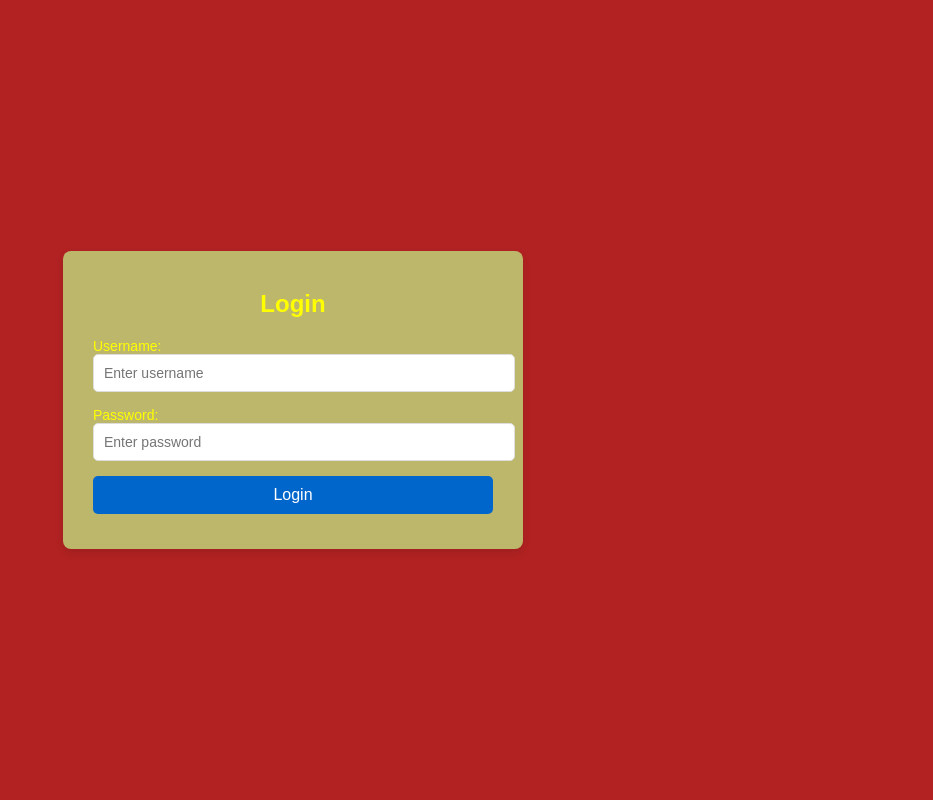
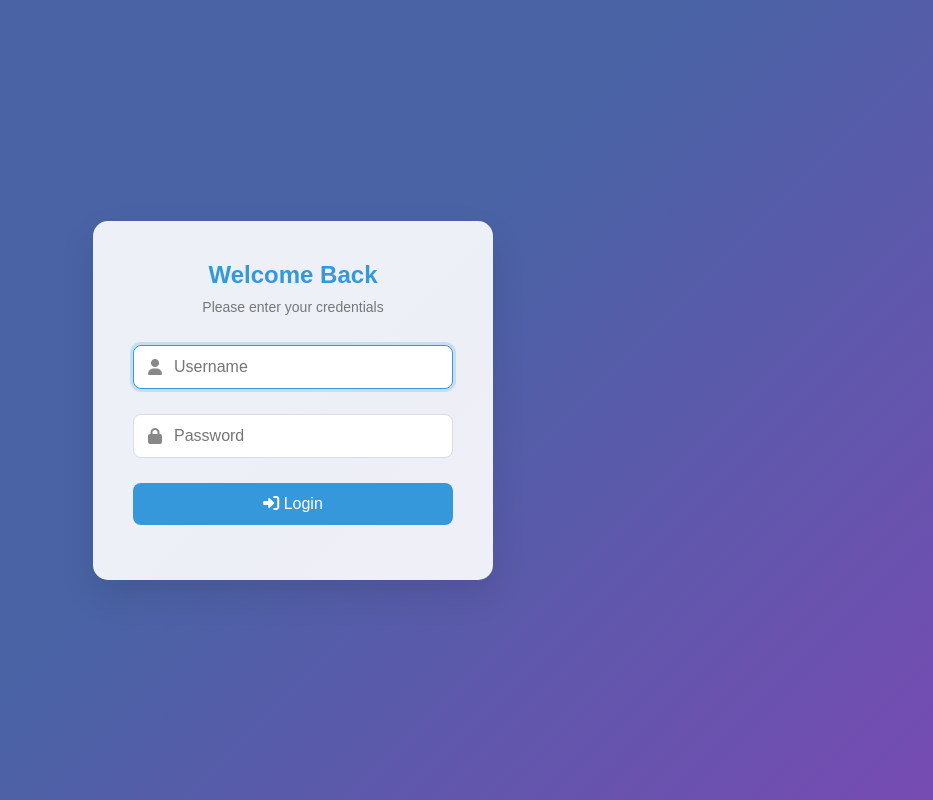
Before and after one commit to RokoBasili/PROIECT_SQL, a website: page proiect-db/main_menu.html in a window 1280 px wide. Shown: the whole page, without its empty margins (347-1280 px from the left). Drawn offline with Linux system fonts and the light colour scheme.

Commit message:
Update main_menu.html

```diff
--- a/proiect-db/main_menu.html
+++ b/proiect-db/main_menu.html
@@ -4,76 +4,158 @@
     <meta charset="UTF-8">
     <meta name="viewport" content="width=device-width, initial-scale=1.0">
     <title>Login Page</title>
+    <link href="https://cdnjs.cloudflare.com/ajax/libs/font-awesome/6.0.0-beta3/css/all.min.css" rel="stylesheet">
     <style>
-        /* Basic styling for the login form */
+        :root {
+            --primary-color: #3498db;
+            --secondary-color: #2ecc71;
+            --background-color: #f4f4f4;
+            --text-color: #333;
+            --error-color: #e74c3c;
+        }
+
+        * {
+            margin: 0;
+            padding: 0;
+            box-sizing: border-box;
+        }
+
         body {
+            font-family: 'Arial', sans-serif;
+            background: linear-gradient(135deg, #4963a5 50%, #764bb2 100%);
             display: flex;
             justify-content: center;
             align-items: center;
-            height: 100vh;
-            font-family: Arial, sans-serif;
-            margin: 0;
-            background-color: firebrick;
+            min-height: 100vh;
+            padding: 20px;
+            background-attachment: fixed;
         }
+
         .login-container {
-            background-color: darkkhaki;
-            padding: 20px 30px;
+            background-color: rgba(255, 255, 255, 0.9);
+            border-radius: 15px;
+            box-shadow: 0 15px 35px rgba(0,0,0,0.1);
+            width: 100%;
+            max-width: 400px;
+            padding: 40px;
+            text-align: center;
+            transition: all 0.3s ease;
+        }
+
+        .login-container:hover {
+            transform: translateY(-5px);
+            box-shadow: 0 20px 40px rgba(0,0,0,0.15);
+        }
+
+        .login-header {
+            margin-bottom: 30px;
+        }
+
+        .login-header h2 {
+            color: var(--primary-color);
+            font-size: 24px;
+            margin-bottom: 10px;
+        }
+
+        .login-header p {
+            color: #777;
+            font-size: 14px;
+        }
+
+        .form-group {
+            position: relative;
+            margin-bottom: 25px;
+        }
+
+        .form-group i {
+            position: absolute;
+            left: 15px;
+            top: 50%;
+            transform: translateY(-50%);
+            color: #888;
+        }
+
+        input {
+            width: 100%;
+            padding: 12px 12px 12px 40px;
+            border: 1px solid #ddd;
             border-radius: 8px;
-            box-shadow: 0 4px 8px rgba(0, 0, 0, 0.1);
-            width: 400px;
+            font-size: 16px;
+            transition: all 0.3s ease;
         }
-        h2 {
-            text-align: center;
-            margin-bottom: 20px;
-            color: yellow;
+
+        input:focus {
+            outline: none;
+            border-color: var(--primary-color);
+            box-shadow: 0 0 0 3px rgba(52, 152, 219, 0.2);
         }
-        .form-group {
-            margin-bottom: 15px;
-        }
-        label {
-            display: block;
-            font-size: 14px;
-            color: #333;
-        }
-        input[type="text"],
-        input[type="password"] {
+
+        .login-btn {
             width: 100%;
-            padding: 10px;
-            border-radius: 5px;
-            border: 1px solid #ddd;
-            font-size: 14px;
-            outline: none;
-        }
-        button {
-            width: 100%;
-            padding: 10px;
-            border-radius: 5px;
+            padding: 12px;
+            background-color: var(--primary-color);
+            color: white;
             border: none;
-            background-color: #0066cc;
-            color: #fff;
+            border-radius: 8px;
             font-size: 16px;
             cursor: pointer;
+            transition: all 0.3s ease;
         }
-        .message {
+
+        .login-btn:hover {
+            background-color: #2980b9;
+            transform: translateY(-2px);
+        }
+
+        .login-btn:active {
+            transform: translateY(0);
+        }
+
+        #message {
             margin-top: 15px;
-            text-align: center;
-            color: #e63946;
+            font-size: 14px;
+            font-weight: bold;
+            transition: all 0.3s ease;
+        }
+
+        .error-message {
+            color: var(--error-color);
+        }
+
+        .success-message {
+            color: var(--secondary-color);
+        }
+
+        @media (max-width: 480px) {
+            .login-container {
+                padding: 20px;
+                width: 95%;
+            }
         }
     </style>
 </head>
 <body>
     <div class="login-container">
-        <h2>Login</h2>
+        <div class="login-header">
+            <h2>Welcome Back</h2>
+            <p>Please enter your credentials</p>
+        </div>
+
         <div class="form-group">
-            <label for="username" style="color:yellow">Username:</label>
-            <input type="text" id="username" placeholder="Enter username" />
+            <i class="fas fa-user"></i>
+            <input type="text" id="username" placeholder="Username" required autofocus>
         </div>
+
         <div class="form-group">
-            <label for="password" style="color:yellow">Password:</label>
-            <input type="password" id="password" placeholder="Enter password" onkeydown="checkEnter(event)" />
+            <i class="fas fa-lock"></i>
+            <input type="password" id="password" placeholder="Password" required onkeydown="checkEnter(event)">
         </div>
-        <button onclick="login()">Login</button>
-        <div id="message" class="message"></div>
+
+        <button class="login-btn" onclick="login()">
+            <i class="fas fa-sign-in-alt"></i> Login
+        </button>
+
+        <div id="message"></div>
     </div>
 
     <script>
@@ -89,9 +171,14 @@
             const password = document.getElementById("password").value;
             const message = document.getElementById("message");
 
+            // Clear previous messages
+            message.textContent = "";
+            message.className = "";
+
             if (username === "sysadmin" && password === "password") {
-                message.textContent = "Login successful!";
-                message.style.color = "green";
+                message.textContent = "Login successful! Redirecting...";
+                message.classList.add("success-message");
+
                 setTimeout(() => {
                     // Check if interm.html exists before redirecting
                     fetch("interm.html")
@@ -99,18 +186,24 @@
                             if (response.ok) {
                                 // If the page exists (status 200), redirect to interm.html
                                 window.location.href = "interm.html";
+                            } else {
+                                // If page doesn't exist, show error
+                                message.textContent = "Redirect page not found.";
+                                message.classList.remove("success-message");
+                                message.classList.add("error-message");
                             }
                         })
                         .catch(error => {
                             // Handle network errors or other issues
                             console.error("Error fetching interm.html:", error);
-                            window.location.href = "interm.html";
+                            message.textContent = "Network error. Please try again.";
+                            message.classList.remove("success-message");
+                            message.classList.add("error-message");
                         });
                 }, 1000);
-
             } else {
-                message.textContent = "Invalid username or password.";
-                message.style.color = "red";
+                message.textContent = "Invalid username or password";
+                message.classList.add("error-message");
             }
         }
     </script>
```
